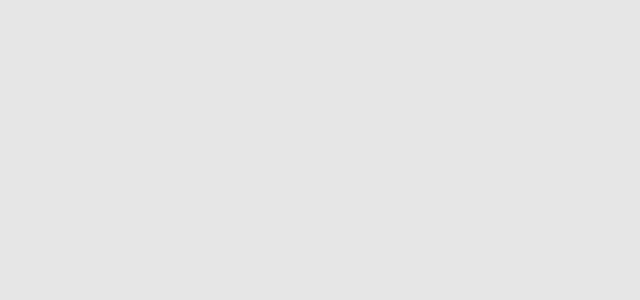
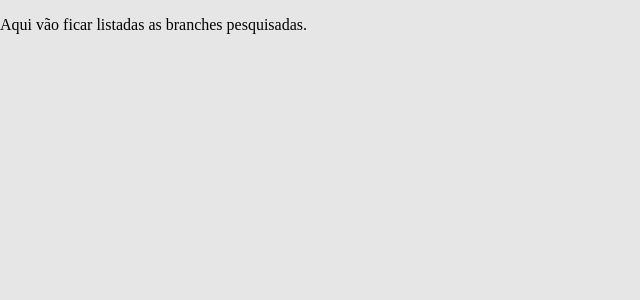
Before and after one commit to MatheusBurthon91/GithubApi, a React (Create React App) app in the folder githubapi/: page /branche/1 in a window 1280 px wide. Shown: the top 300 px of the page, without its empty margins (0-640 px from the left). Built offline with nearby package versions, Linux system fonts and the light colour scheme.

Commit message:
add: adicionando a rota branches/:name onde vao ser listadas todas as branches.

```diff
--- a/githubapi/src/App.js
+++ b/githubapi/src/App.js
@@ -1,5 +1,7 @@
 // eslint-disable-next-line import/no-unresolved
 import GithubSearch from "./pages/GithubSearch";
+// eslint-disable-next-line import/no-unresolved
+import ListBranches from "./pages/ListBranches";
 import { BrowserRouter, Switch, Route } from "react-router-dom";
 
 // agora vamos fazer com que a pagina tenha rotas para branches
@@ -10,6 +12,11 @@
     <BrowserRouter>
       <Switch>
         <Route exact path="/" component={GithubSearch} />
+        <Route
+          exact
+          path="/branche/:name"
+          render={(props) => <ListBranches {...props} />}
+        />
       </Switch>
     </BrowserRouter>
   );
--- a/githubapi/src/components/ScreenRepositories.jsx
+++ b/githubapi/src/components/ScreenRepositories.jsx
@@ -1,4 +1,5 @@
 import { useContext } from "react";
+import { useHistory } from "react-router-dom";
 // eslint-disable-next-line import/no-unresolved
 import GlobalContext from "../helpers/GlobalContext";
 import "../style.css";
@@ -10,6 +11,7 @@
 
 export default function ScreenRepositories() {
   const { repositories } = useContext(GlobalContext);
+  const history = useHistory();
 
   return (
     <section className="center-user-info">
@@ -27,7 +29,12 @@
               !repository.description ? 'Sem descrição nesse repositório':
                 `${repository.description}`
               }</p>
-              <button type="button">listar branches</button>
+              <button
+                type="button"
+                onClick={() => history.push(`branche/${repository.name}`)}
+              >
+                listar branches
+              </button>
             </div>
           ))}
         </div>
```
